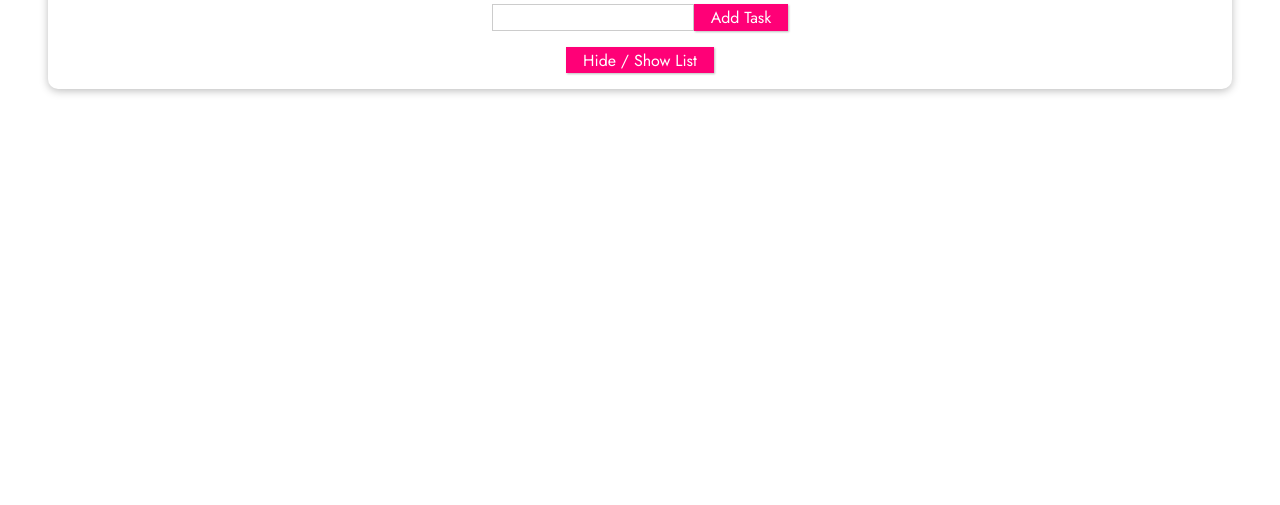
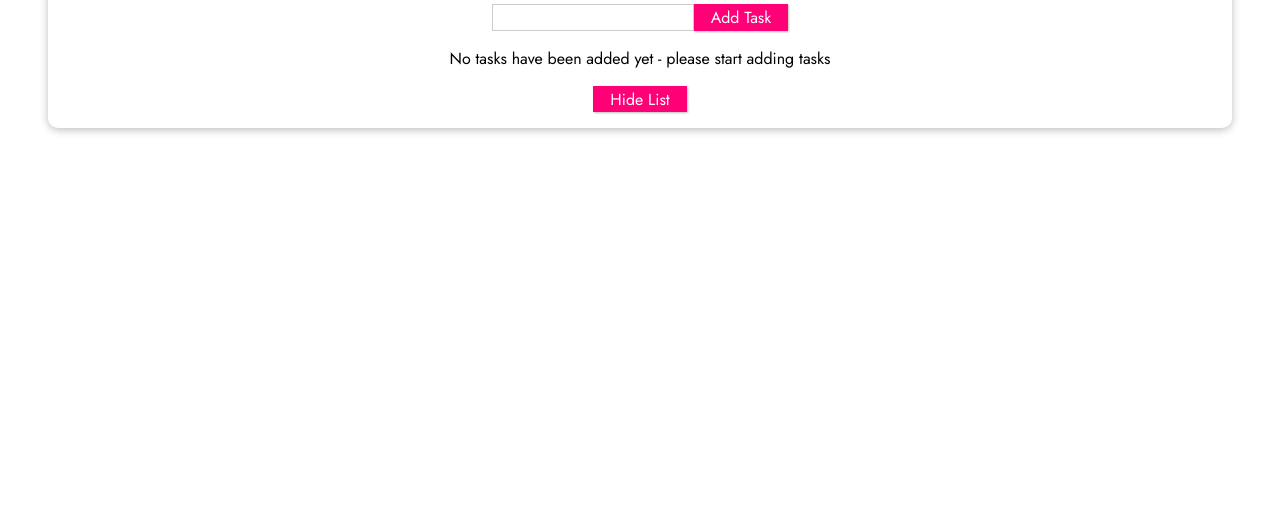
Before and after one commit to sonalikatara/vue-listAndConditionalContent, a plain HTML site: page index.html in a window 1280 px wide. Shown: the part 295-800 px from the top of the page. Drawn offline with nearby package versions, Linux system fonts and the light colour scheme.

Commit message:
feat: the list should be shown or hidden

```diff
--- a/app.js
+++ b/app.js
@@ -3,12 +3,17 @@ const app = Vue.createApp({
         return{
             tasks: [],
             enteredTaskValue: '',
+            showList: true
         }
     },
     methods: {
         addTask(){
             this.tasks.push(this.enteredTaskValue)
+        },
+        toggleShowList(){
+            this.showList=!this.showList;
         }
+
     }
 });
 
--- a/index.html
+++ b/index.html
@@ -22,13 +22,16 @@
       <!-- When clicking "Add Task" a new task with the entered text should be added -->
       <input type="text" v-model="enteredTaskValue">
       <button @click="addTask">Add Task</button>
-      <ul>
+      <p  v-if="tasks.length === 0">
+        No tasks have been added yet - please start adding tasks
+      </p>
+      <ul v-else v-show="showList">
         <!-- 2) Output the list of tasks here -->
         <li v-for="task in tasks" key='task'>{{task}}</li>
       </ul>
       <!-- 3) When the below button is pressed, the list should be shown or hidden -->
       <!-- BONUS: Also update the button caption -->
-      <button>Hide / Show List</button>
+      <button @click="toggleShowList">{{showList? 'Hide': 'Show'}} List</button>
     </section>
   </body>
 </html>
```
